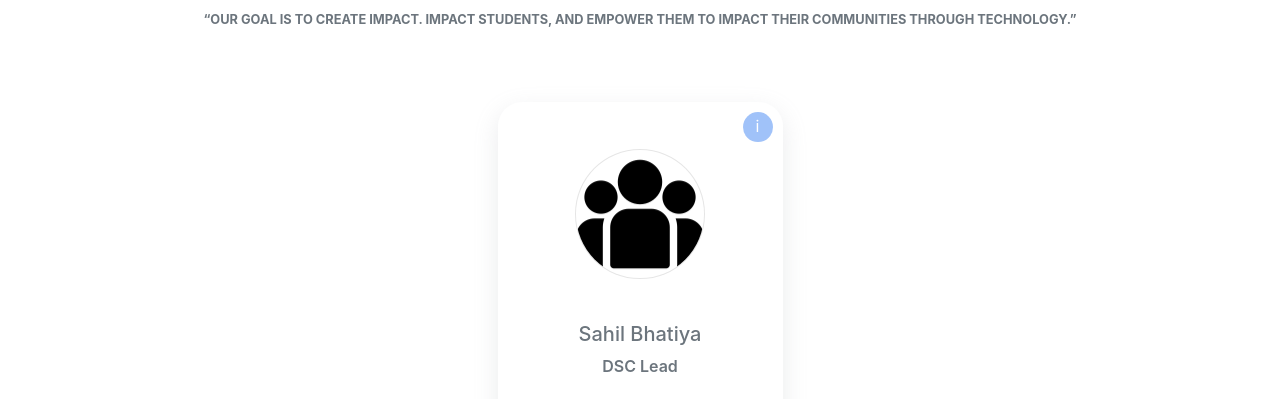
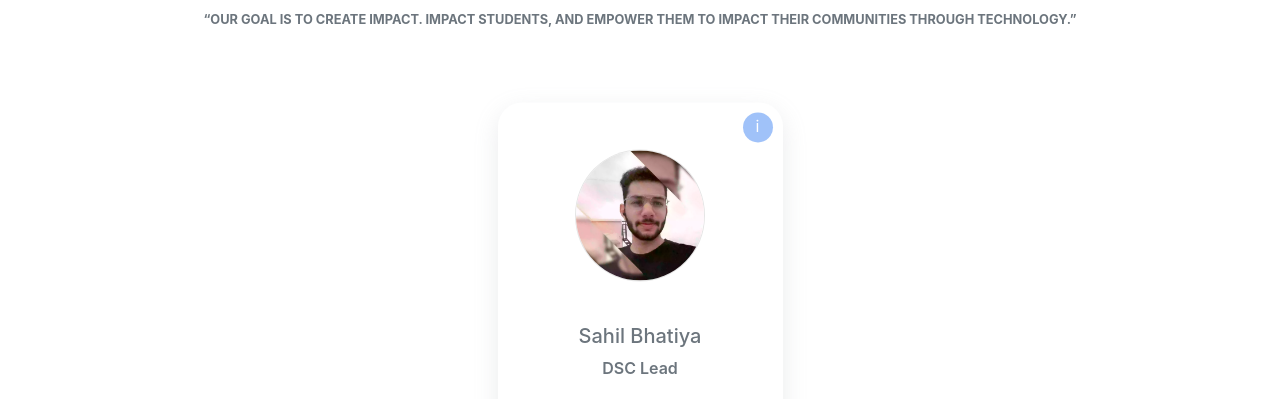
Before and after one commit to HarshDhakate/DSC, a plain HTML site: page Team/index.html in a window 1280 px wide. Shown: the part 224-623 px from the top of the page. Drawn offline with nearby package versions, Linux system fonts and the light colour scheme.

Commit message:
Added Lead Image

```diff
--- a/Team/index.html
+++ b/Team/index.html
@@ -139,7 +139,7 @@
 
                             <div class="card col-10 col-sm-6 col-lg-3 col-md-4 shadow-1 border-0 bg-primary border-24 text-center">
                                 <div class="card-info" onclick="DisplayMsg(1,'Please Wait!', 'We Are Working On It', 2000, 'b')">i</div>
-                                <img src="../assets/images/group.png" alt="" class="card-img-top mt-5 border-50 shadow-5 mx-auto w-50">
+                                <img src="../assets/images/Team/sahil.png" loading="lazy" alt="" class="card-img-top mt-5 border-50 shadow-5 mx-auto w-50">
                                 <div class="card-body mt-4 pb-2">
                                     <div class="card-title fg-muted">
                                         <h5>
```
Also changed, not shown: assets/images/Team/sahil.png (added).
